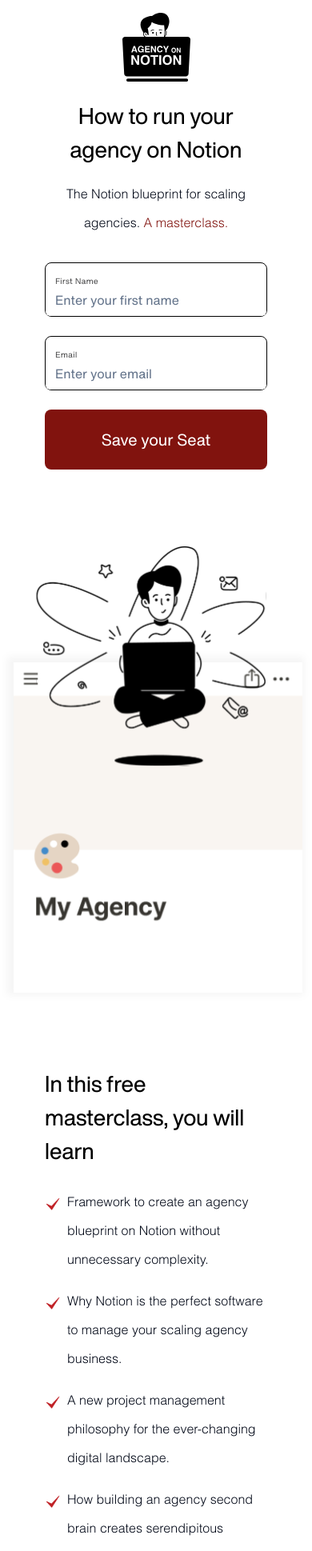
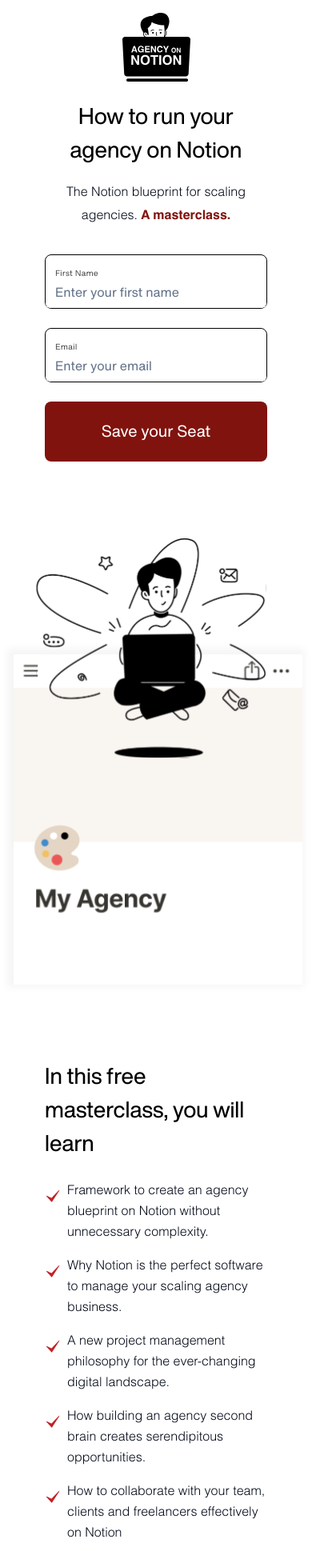
Before and after one commit to ramit03/agencyonnotion, a Next.js app: page / in a window 390 px wide. Shown: the top 1939 px of the page at 80% size. Built offline with nearby package versions, Linux system fonts and the light colour scheme.

Commit message:
leading fix

```diff
--- a/app/page.tsx
+++ b/app/page.tsx
@@ -12,9 +12,9 @@ export default function Home() {
         <h1 className="justify-center text-center header lg:mt-[100px]  md:mt-[50px] mt-[12px]">
           How to run your agency on Notion
         </h1>
-        <h3 className="subheader font-helvetica_light font-light text-center mb-4">
+        <h3 className="subheader font-helvetica_light font-light text-center mb-4 leading-[29.44px]">
           The Notion blueprint for scaling agencies.
-          <span className=" text-red-1"> A masterclass.</span>
+          <span className=" text-red-1 font-bold"> A masterclass.</span>
         </h3>
         <SaveSeat />
       </section>
@@ -40,7 +40,7 @@ export default function Home() {
         </h1>
         <div className="flex lg:flex-row flex-col  lg:justify-between w-full lg:items-start md:items-end items-center">
           <div className="lg:w-1/2 w-full">
-            <ol className="flex font-helvetica_light font-light lg:text-3xl md:text-[18px] text-base md:leading-10 leading-[36px] flex-col gap-4">
+            <ol className="flex font-helvetica_light font-light lg:text-3xl md:text-[18px] text-base md:leading-10  flex-col gap-4">
               {learningList.map((text) => (
                 <li key={text.id} className="lg:my-2">
                   <div className="flex gap-2 md:gap-6 ITE">
@@ -51,7 +51,7 @@ export default function Home() {
                       alt="check"
                       className="lg:w-6 lg:h-6 mt-3 w-5 h-5"
                     />
-                    <p className="md:leading-10 leading-9">{text.text}</p>
+                    <p className="md:leading-10 leading-relaxed">{text.text}</p>
                   </div>
                 </li>
               ))}
```
